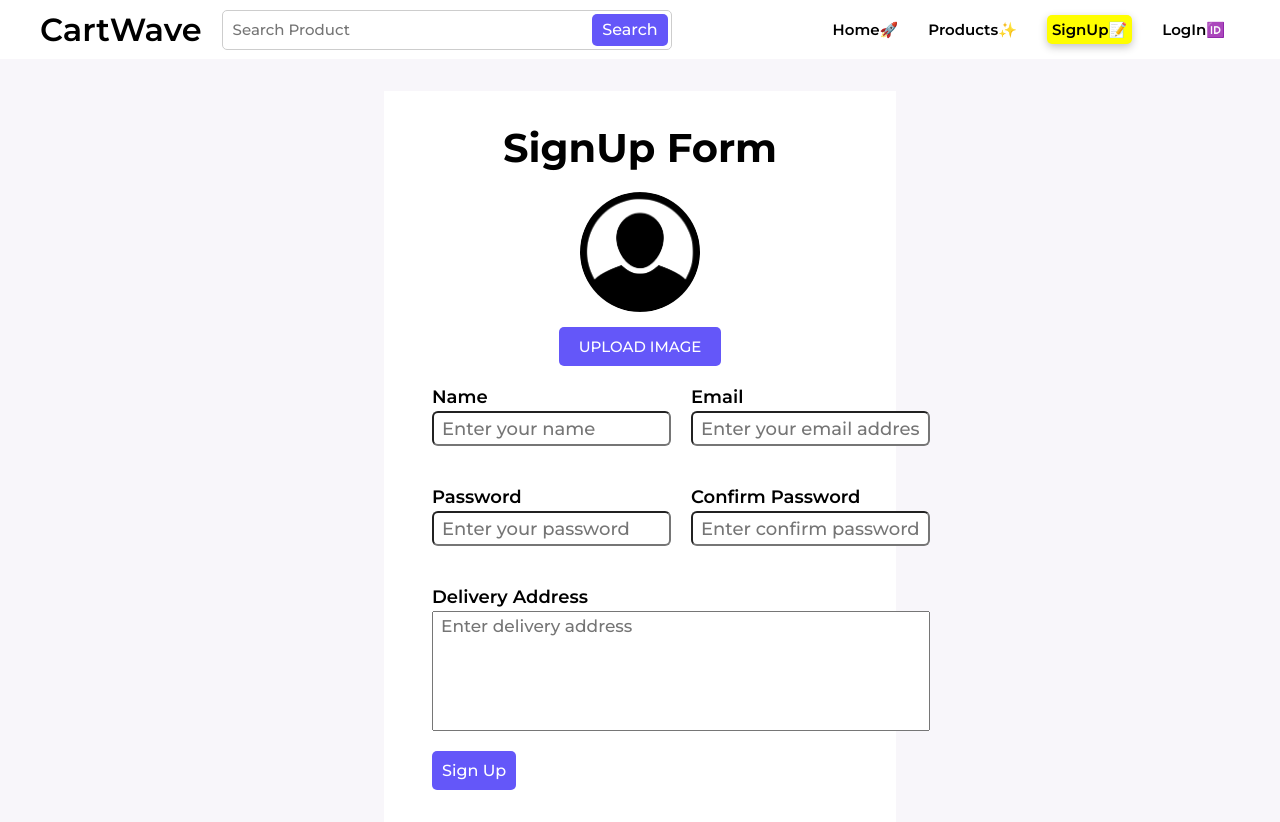
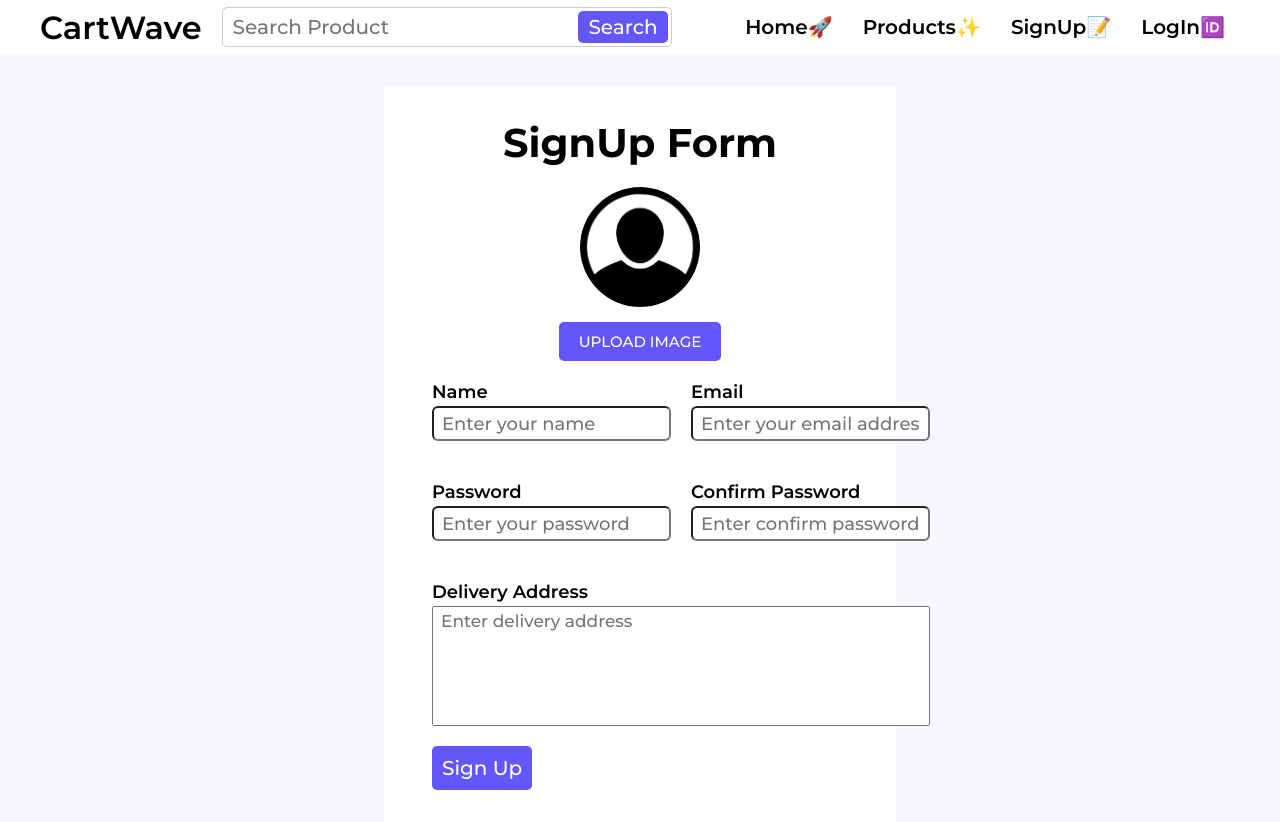
Before and after one commit to faisalkhandev/cartwave-e-commerce-web-app-, a React (Vite) app: page /signup in a window 1280 px wide. Built offline with nearby package versions, Linux system fonts and the light colour scheme; the HTML template or start-up script is replaced by a standard one.

Commit message:
feat: suggestion feature added

```diff
--- a/src/components/Navbar/Navbar.css
+++ b/src/components/Navbar/Navbar.css
@@ -15,12 +15,14 @@
   border: 1px solid #cdcdcd;
   border-radius: 5px;
   padding: 3px;
+  position: relative;
 }
+
 .navbar_search {
   flex: 1;
+  height: 100%;
   padding: 0 7px;
-  height: 100%;
-  font-size: 15px;
+  font-size: 20px;
   font-weight: 500;
   border: none;
   outline: none;
@@ -29,52 +31,62 @@
 .search_button {
   height: 100%;
   padding: 0 10px;
-  font-size: 16px;
+  font-size: 20px;
   font-weight: 500;
   border: none;
   border-radius: 5px;
   background-color: #6457f9;
-  color: white;
+  color: #fff;
   cursor: pointer;
 }
 
-.navbar_links {
-  font-size: 15px;
+.search_result {
+  position: absolute;
+  top: 100%;
+  left: 0;
+  width: 100%;
+  margin-top: 10px;
+  border: 1px solid #cdcdcd;
+  border-radius: 5px;
+  background-color: #fff;
+  z-index: 9999;
 }
 
-.navbar_links > a.active {
-  font-weight: 600;
-  background-color: lightblue;
-  padding: 5px;
-  border-radius: 5px;
-  box-shadow: rgba(0, 0, 0, 0.24) 0px 3px 8px;
-  /* transition: all 0.3s ease-out; */
-  animation-name: example;
-  animation-duration: 6s;
+.search_suggestion_link {
+  display: flex;
 }
 
-@keyframes example {
-  from {
-    background-color: red;
-    color: white;
-  }
-  to {
-    background-color: yellow;
-    color: black;
-  }
+.search_suggestion_link > a {
+  width: 100%;
+  padding: 10px 20px;
+  font-size: 18px;
+  cursor: pointer;
+}
+
+.search_suggestion_link:hover,
+.search_suggestion_link.active {
+  background-color: #e3e3e3;
+}
+
+.navbar_links {
+  font-size: 20px;
 }
 
 .navbar_links > a {
   margin: 15px;
 }
 
-.cart_counter {
+.navbar_links > a.active {
+  font-weight: 600;
+}
+
+.cart_counts {
   justify-content: center;
-  background-color: #6457f9;
   width: 20px;
   height: 20px;
   border-radius: 100%;
+  background-color: #6457f9;
+  color: #fff;
   font-size: 15px;
   margin-left: 5px;
-  color: white;
 }
--- a/src/components/Navbar/Navbar.jsx
+++ b/src/components/Navbar/Navbar.jsx
@@ -1,29 +1,79 @@
-import { NavLink } from "react-router-dom";
+import { Link, NavLink, useNavigate } from "react-router-dom";
 import Links from "./Links";
 import "./Navbar.css";
-import { useContext } from "react";
+import { useContext, useEffect, useState } from "react";
 import userContext from "../Contexts/userContext";
 import cartContext from "../Contexts/cartContext";
+import { getSuggestionAPI } from "../Services/productServices";
+import { toast } from "react-toastify";
 
 // eslint-disable-next-line react/prop-types
 const Navbar = () => {
   const user = useContext(userContext);
   const { cart } = useContext(cartContext);
+  const [search, setSearch] = useState("");
+  const [suggestion, setSuggestion] = useState([]);
+
+  const navigate = useNavigate();
+  // console.log(search);
+
+  function handleSearch(e) {
+    e.preventDefault();
+    if (search.trim() !== "") {
+      navigate(`/products?search=${search.trim()}`);
+    }
+    setSuggestion([]);
+  }
+
+  useEffect(() => {
+    if (search.trim() !== "") {
+      getSuggestionAPI(search)
+        .then((res) => {
+          setSuggestion(res.data);
+        })
+        .catch(() => {
+          toast.error("Something went wrong");
+        });
+    }
+  }, [search]);
+  console.log(suggestion);
+
   return (
     <nav className="align_center navbar">
       <div className="align_center">
         <h1 className=" align_center navbar_heading">
           <NavLink to="/">CartWave</NavLink>
         </h1>
-        <form className="align_center navbar_form">
+        <form className="align_center navbar_form" onSubmit={handleSearch}>
           <input
             type="text"
             className="navbar_search"
             placeholder="Search Product"
+            value={search}
+            onChange={(e) => setSearch(e.target.value)}
           />
+
           <button type="submit" className="search_button">
             Search
           </button>
+          {suggestion.length > 0 && (
+            <ul className="search_result">
+              {suggestion.map((suggestion) => (
+                <li
+                  className="search_suggestion_link"
+                  key={suggestion._id}
+                  onClick={() => {
+                    setSearch("");
+                    setSuggestion([]);
+                  }}
+                >
+                  <Link to={`/products?search?=${suggestion.title}`}>
+                    {suggestion.title}
+                  </Link>
+                </li>
+              ))}
+            </ul>
+          )}
         </form>
       </div>
       <div className="align_center navbar_links">
--- a/src/components/Products/ProductsList.jsx
+++ b/src/components/Products/ProductsList.jsx
@@ -5,27 +5,32 @@ import ProductCard from "./../Home/ProductCard";
 import useData from "../Hooks/useData";
 import { useSearchParams } from "react-router-dom";
 import Pagination from "../Common/Pagination";
+import { useEffect } from "react";
 
 const ProductsList = () => {
   const [search, setSearch] = useSearchParams();
   const category = search.get("category");
   const page = search.get("page");
+  const searchQuery = search.get("search");
 
   const { data, error, isLoading } = useData(
     "/products",
     {
       params: {
+        search: searchQuery,
         category: category,
         page: page,
       },
     },
-    [category, page]
+    [searchQuery, category, page]
   );
 
   function handlePagination(page) {
     const currentParams = Object.fromEntries([...search]);
     setSearch({ ...currentParams, page: page });
   }
+
+  useEffect(() => {}, [searchQuery]);
 
   const skeletonArr = [1, 2, 3, 4, 5, 6, 7, 8];
 
--- /dev/null
+++ b/src/components/Services/productServices.js
@@ -0,0 +1,5 @@
+import apiClient from "../utils/api-client";
+
+export function getSuggestionAPI(search) {
+  return apiClient.get(`/products/suggestions?search=${search}`);
+}
```
